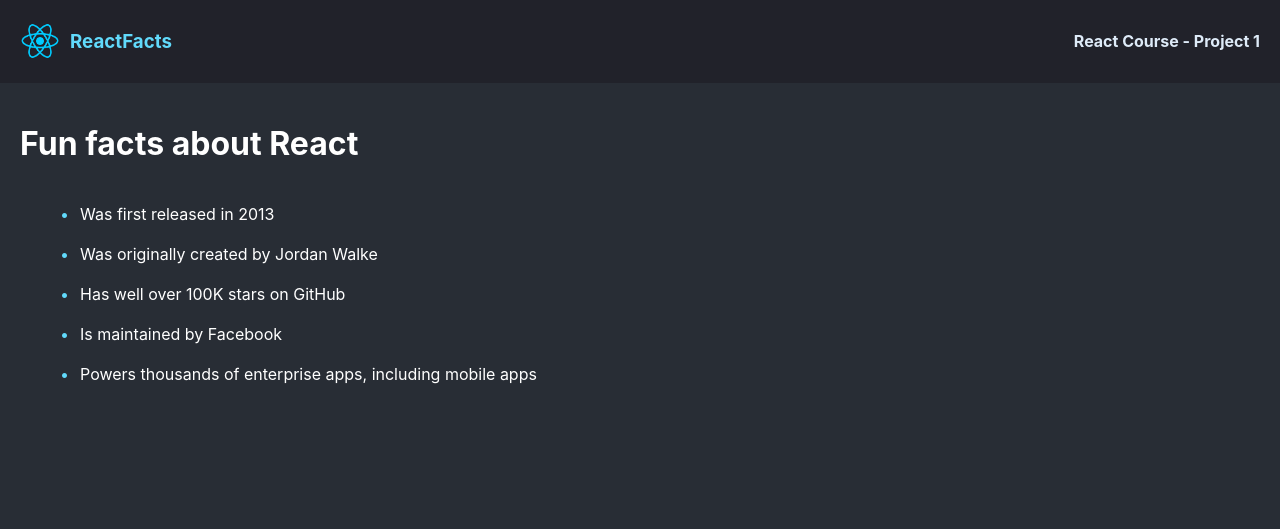
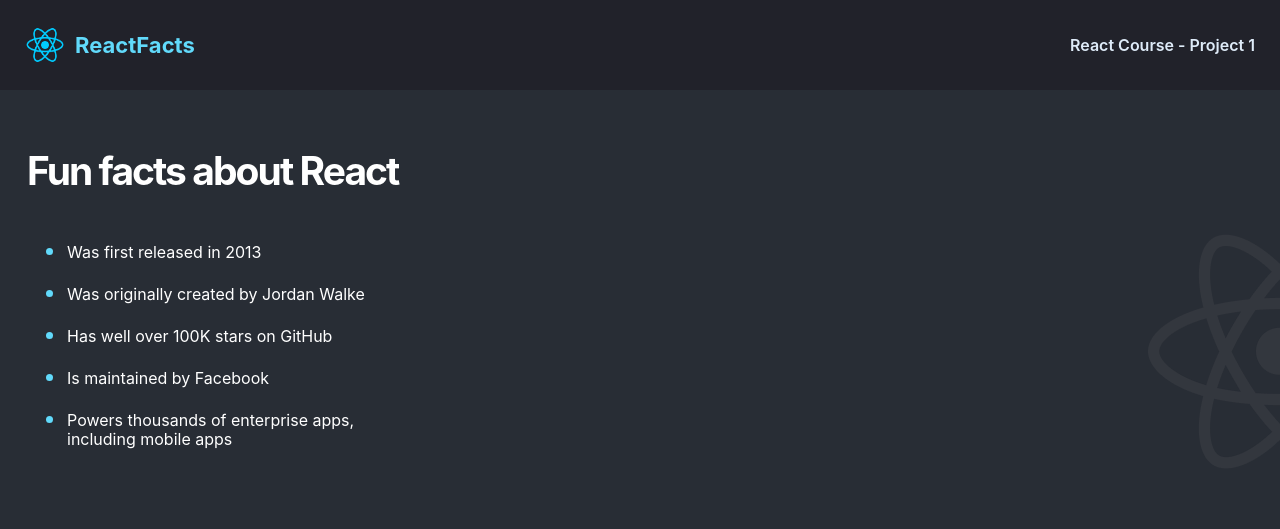
Before and after one commit to JoyAnneW/scrimba-react, a React app in the folder static-page/: page / in a window 1280 px wide. Built offline with nearby package versions, Linux system fonts and the light colour scheme.

Commit message:
completed styling

```diff
--- a/static-page/src/components/Main.js
+++ b/static-page/src/components/Main.js
@@ -2,7 +2,7 @@
 
 export default function Main() {
 	return (
-		<>
+		<main>
 			<h1 className="main-heading">Fun facts about React</h1>
 			<ul className="main-list">
 				<li>Was first released in 2013</li>
@@ -11,6 +11,6 @@
 				<li>Is maintained by Facebook</li>
 				<li>Powers thousands of enterprise apps, including mobile apps</li>
 			</ul>
-		</>
+		</main>
 	);
 }
--- a/static-page/src/index.css
+++ b/static-page/src/index.css
@@ -15,7 +15,8 @@
 	display: flex;
 	align-items: center;
 	gap: 10px;
-	padding: 10px 20px;
+	padding: 30px 25px;
+	height: 90px;
 }
 
 .nav-img {
@@ -25,10 +26,13 @@
 .nav_main-heading {
 	margin-right: auto;
 	color: #61dafb;
+	font-weight: 700;
+	font-size: 22px;
 }
 
 .nav_sub-heading {
 	color: #deebf8;
+	font-weight: 600;
 }
 
 .container {
@@ -37,23 +41,30 @@
 	height: 100vh;
 }
 
+main {
+	padding: 57px 27px;
+	background: url(./images/react-icon-large.png) no-repeat right 75%;
+}
 .main-heading {
-	padding: 20px;
+	margin: 0;
+	font-size: 39px;
+	letter-spacing: -0.05em;
+	font-weight: 700;
+	line-height: 47px;
 }
 
 .main-list {
-	padding-left: 60px;
-	list-style: none;
+	margin-top: 46px;
+	max-width: 400px;
 }
 
 .main-list li {
 	margin-bottom: 20px;
+	line-height: 19px;
 }
 
-.main-list li::before {
-	content: "\2022";
+.main-list li::marker {
 	color: #61dafb;
-	display: inline-block;
-	width: 20px;
-	/* margin-right: 10px; */
+
+	font-size: 1.4rem;
 }
```
Also changed, not shown: static-page/src/images/react-icon-large.png (added).
